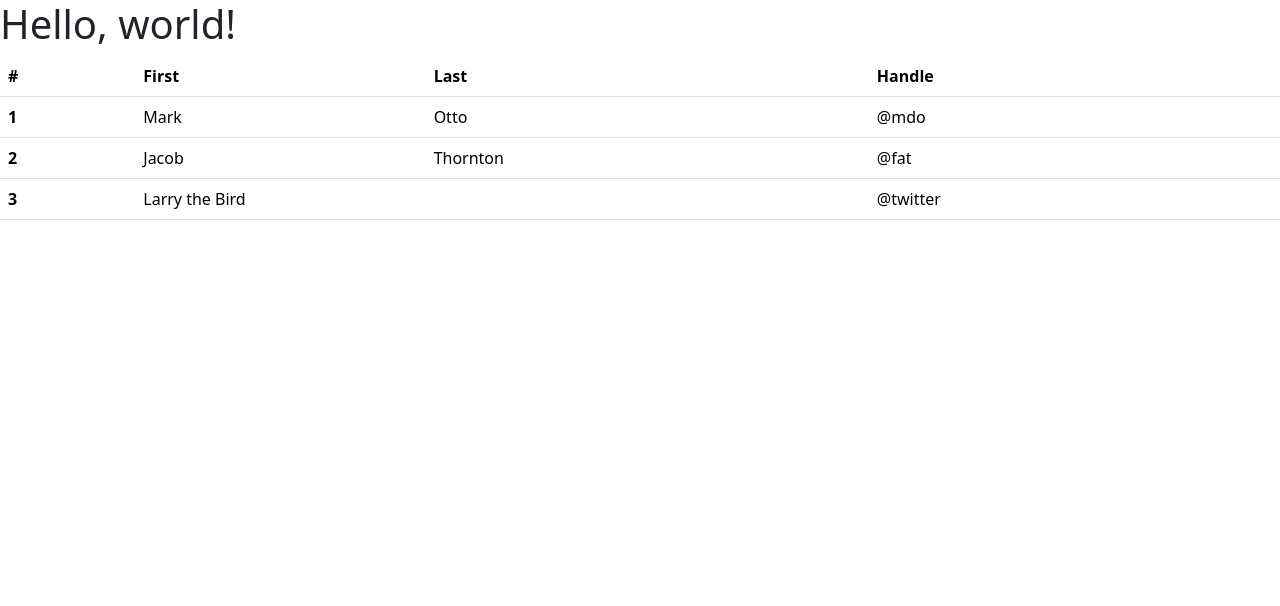
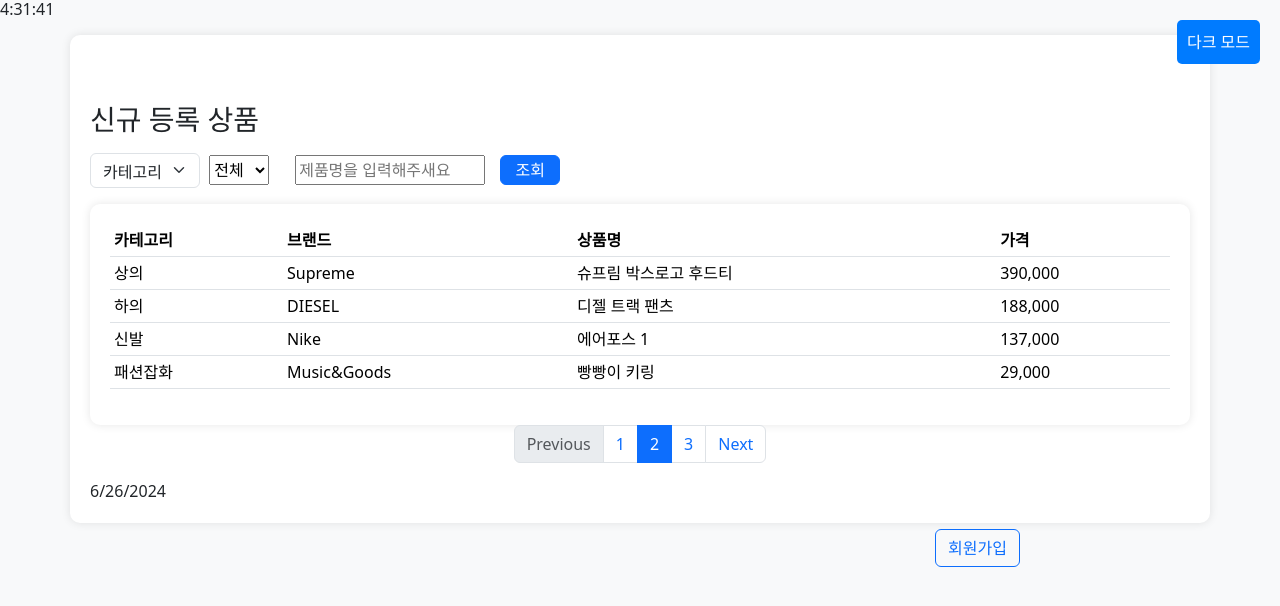
Before and after one commit to UMINisMIN/Yumin_, a plain HTML site: page boot/index.html in a window 1280 px wide. Drawn offline with nearby package versions, Linux system fonts and the light colour scheme.

Commit message:
과아제

```diff
--- /dev/null
+++ b/boot/index.css
@@ -0,0 +1,80 @@
+body {
+    background-color: #f8f9fa; /* 배경색 */
+    color: #212529; /* 글자색 */
+}
+
+.container {
+    background-color: #ffffff; /* 컨테이너 배경색 */
+    border-radius: 10px;
+    padding: 20px;
+    margin-top: 20px;
+    box-shadow: 0 0 10px rgba(0, 0, 0, 0.1);
+}
+
+/* 다크 모드 */
+body.dark-mode {
+    background-color: black; /* 다크 배경색 */
+    color: #ffffff; /* 다크 글자색 */
+}
+
+.container.dark-mode {
+    background-color: #454d55; /* 다크 모드 컨테이너 배경색 */
+}
+
+/* 토글 버튼 스타일 */
+.toggle-btn {
+    position: fixed;
+    top: 20px;
+    right: 20px;
+    padding: 10px;
+    border: none;
+    background-color: #007bff;
+    color: #ffffff;
+    border-radius: 5px;
+    cursor: pointer;
+}
+.toggle-btn {
+    position: fixed;
+    top: 20px;
+    right: 20px;
+    padding: 10px;
+    border: none;
+    background-color: #007bff;
+    color: #ffffff;
+    border-radius: 5px;
+    cursor: pointer;
+}
+.form-select, .col-12 {
+    width: 110px;
+    height: 35px;
+}
+.ggg {
+    width: 60px;
+    height: 30px;
+    margin: 0px 5px 0px;
+
+}
+
+
+.col-3{
+    width: 210px;
+    height: 30px;
+
+}
+#aa{
+    margin: 0px 5px 0px;
+    width: 190px;
+}
+.btn-primary {
+    width: 60px;
+    height: 30px;
+    text-align: center;
+    line-height: 15px;
+}
+#join{
+  margin-top: 50px;
+  position: fixed;
+  right: 260px;
+
+
+}
--- a/boot/index.html
+++ b/boot/index.html
@@ -1,43 +1,131 @@
-<!doctype html>
+<!DOCTYPE html>
 <html lang="ko">
 <head>
-    <meta charset="utf-8">
-    <meta name="viewport" content="width=device-width, initial-scale=1">
-    <title>Bootstrap demo</title>
-    <link href="https://cdn.jsdelivr.net/npm/bootstrap@5.3.3/dist/css/bootstrap.min.css" rel="stylesheet" integrity="sha384-QWTKZyjpPEjISv5WaRU9OFeRpok6YctnYmDr5pNlyT2bRjXh0JMhjY6hW+ALEwIH" crossorigin="anonymous">
+    <title>Admin Page</title>
+    <link href="https://cdn.jsdelivr.net/npm/bootstrap@5.3.1/dist/css/bootstrap.min.css" rel="stylesheet" integrity="sha384-4bw+/aepP/YC94hEpVNVgiZdgIC5+VKNBQNGCHeKRQN+PtmoHDEXuppvnDJzQIu9" crossorigin="anonymous">
+    <link href="index.css" rel="stylesheet">
 </head>
 <body>
-    <h1>Hello, world!</h1>
-    <table class="table">
+
+    <h6 id="clock">00:00:00</h6>
+    <style>
+
+
+    </style>
+    <div class="container mt-3">
+        <h3 class="mt-5 mb-3">신규 등록 상품</h3>
+        <form class="row row-cols-lg-auto g-3 align-items-center">
+            <div class="col-12">
+              <label class="visually-hidden" for="inlineFormSelectPref">Preference</label>
+              <select class="form-select" id="inlineFormSelectPref">
+                <option value="cate" disabled selected>카테고리</option>
+                <option value="top">상의</option>
+                <option value="bottoms">하의</option>
+                <option value="shose">신발</option>
+                <option value="accessory">패션잡화</option>
+              </select>
+            </div>
+            <div class="gender">
+                <label class="Gender" for="gee"></label>
+                <select class="ggg" id="gee">
+                    <option value="all">전체</option>
+                    <option value="female">여성</option>
+                    <option value="male">남성</option>
+                </select>
+
+            </div>
+            <div class="col-3">
+                <input type="text" id="aa" placeholder="제품명을 입력해주새요">
+              </div>
+              <div class="col-auto">
+                <button type="button" class="btn btn-primary">조회</button>
+              </div>
+          </form>
+          <div class="container mt-3">
+        <table class="table table-sm">
             <thead>
                 <tr>
-            <th scope="col">#</th>
-            <th scope="col">First</th>
-            <th scope="col">Last</th>
-            <th scope="col">Handle</th>
+                    <th>카테고리</th>
+                    <th>브랜드</th>
+                    <th>상품명</th>
+                    <th>가격</th>
                 </tr>
             </thead>
-        <tbody>
-          <tr>
-            <th scope="row">1</th>
-            <td>Mark</td>
-            <td>Otto</td>
-            <td>@mdo</td>
-          </tr>
-          <tr>
-            <th scope="row">2</th>
-            <td>Jacob</td>
-            <td>Thornton</td>
-            <td>@fat</td>
-          </tr>
-          <tr>
-            <th scope="row">3</th>
-            <td colspan="2">Larry the Bird</td>
-            <td>@twitter</td>
-          </tr>
+            <tbody id="data-table">
+                <!-- 추후 크롤링한 데이터가 들어가는 자리 -->
             </tbody>
         </table>
     </div>
-    <script src="https://cdn.jsdelivr.net/npm/bootstrap@5.3.3/dist/js/bootstrap.bundle.min.js" integrity="sha384-YvpcrYf0tY3lHB60NNkmXc5s9fDVZLESaAA55NDzOxhy9GkcIdslK1eN7N6jIeHz" crossorigin="anonymous"></script>
+    <nav aria-label="...">
+        <ul class="pagination justify-content-center">
+          <li class="page-item disabled">
+            <a class="page-link">Previous</a>
+          </li>
+          <li class="page-item"><a class="page-link" href="#">1</a></li>
+          <li class="page-item active" aria-current="page">
+            <a class="page-link" href="#">2</a>
+          </li>
+          <li class="page-item"><a class="page-link" href="#">3</a></li>
+          <li class="page-item">
+            <a class="page-link" href="#">Next</a>
+          </li>
+        </ul>
+      </nav>
+      <div id="join">
+        <button type="button" onclick="location.href='join1.html'" class="btn btn-outline-primary">회원가입</button>
+    </div>
+    <div>
+        <button class="toggle-btn" onclick="toggleDarkMode()">다크 모드</button>
+    </div>
+
+   <script>
+      // 크롤링한 데이터를 아래와 같은 형태의 객체 배열로 가정합니다.
+      // 추후 데이터베이스에 있는 데이터를 쿼리문으로 불러 올 수 있게 쿼리르 작성해 볼 수 있음
+      const data = [
+          { category: "상의", brand: 'Supreme', product: '슈프림 박스로고 후드티', price: '390,000' },
+          { category: "하의", brand: 'DIESEL', product: '디젤 트랙 팬츠', price: '188,000' },
+          { category: "신발", brand: 'Nike', product: '에어포스 1', price: '137,000' },
+          { category: "패션잡화", brand: 'Music&Goods', product: '빵빵이 키링', price: '29,000' },
+          // ...
+      ];
+
+      const dataTable = document.getElementById('data-table');
+
+      data.forEach((item) => {
+          const row = dataTable.insertRow();
+          row.insertCell(0).innerHTML = item.category;
+          row.insertCell(1).innerHTML = item.brand;
+          row.insertCell(2).innerHTML = item.product;
+          row.insertCell(3).innerHTML = item.price;
+      });
+      function toggleDarkMode() {
+        const body = document.body;
+        const containers = document.querySelectorAll('.container');
+
+        body.classList.toggle('dark-mode');
+        containers.forEach(container => {
+            container.classList.toggle('dark-mode');
+        });
+    }
+     const clock = document.getElementById("clock")
+
+     function getClock(){
+        const now = new Date();  // 현재 날짜 및 시간
+        const hour = now.getHours();
+        const minutes = now.getMinutes();
+        const seconds = now.getSeconds();
+        clock.innerText = `${hour}:${minutes}:${seconds}`
+     }
+
+     getClock();
+     setInterval(getClock, 1000);
+
+     let today = new Date();
+
+        document.write(today.toLocaleDateString());
+
+
+    </script>
+    <script src="https://cdn.jsdelivr.net/npm/bootstrap@5.3.1/dist/js/bootstrap.bundle.min.js" integrity="sha384-HwwvtgBNo3bZJJLYd8oVXjrBZt8cqVSpeBNS5n7C8IVInixGAoxmnlMuBnhbgrkm" crossorigin="anonymous"></script>
 </body>
 </html>
--- /dev/null
+++ b/boot/join1.css
@@ -0,0 +1,50 @@
+*{ box-sizing: border-box;}
+html, body{
+    margin: 0;
+    padding: 0;
+    background-color: #eaeaea;
+}
+#container{
+    width:  640px;
+    margin: 60px auto 0; /* 좌우 여백을 동일하게 */
+    background-color: #ffffff;
+    border-radius: 15px;
+}
+form{
+    padding: 20px;
+    border: 1px solid #cccccc;
+    border-radius: 15px;
+}
+.table{
+    width: 80;
+    margin: auto;
+}
+th{
+    width:  40%;
+    text-align: right;
+    padding: 5px;
+}
+th{
+    width:  60%;
+    text-align: left;
+    padding-left: 5px;
+}
+input, section, textarea {
+    width: 240px;
+    padding:5px;
+}
+input[type="radio"]{
+    width: initial;
+}
+input [type="submit"], input [type="reset"] {
+    width: 80px;
+}
+textarea{
+    resize: none;
+    width: 240px;
+    min-height: 100px;
+}
+.buttons{
+    margin: 10px 0 0 0;
+    text-align: center;
+}
--- /dev/null
+++ b/join/index.css
@@ -0,0 +1,51 @@
+.signUp{
+  color: rgb(56, 56, 56);
+  text-decoration: none;
+}
+
+#btnSignUp{
+  position: absolute;
+  top: 10px;
+  right: 220px;
+}
+
+#clock {
+  position: absolute;
+  top: 1px;
+  right: 220px;
+}
+
+#registration {
+  position: absolute;
+  top: 95px;
+  right: 220px;
+}
+
+#dark {
+  position: absolute;
+  top: 1px;
+  left: 220px;
+}
+
+.signUp:hover{
+  color: white;
+}
+
+#selectGender{
+  width: 100px;
+  height: 40px;
+}
+
+.dark-theme {
+  background-color: #3a3a3a;
+  color: white;
+}
+
+.dark-theme button{
+  background-color: #3a3a3a;
+  color: white;
+}
+
+.dark-theme a {
+  color: white;
+}
```
Also changed, not shown: boot/join1.html (added, +93 -0 lines), boot/join1.js (added, +37 -0 lines), boot/다크모드.html (added, +40 -0 lines), join/index.html (added, +89 -0 lines), join/index.js (added, +41 -0 lines). Lines whose indentation alone changed are shown as unchanged.
